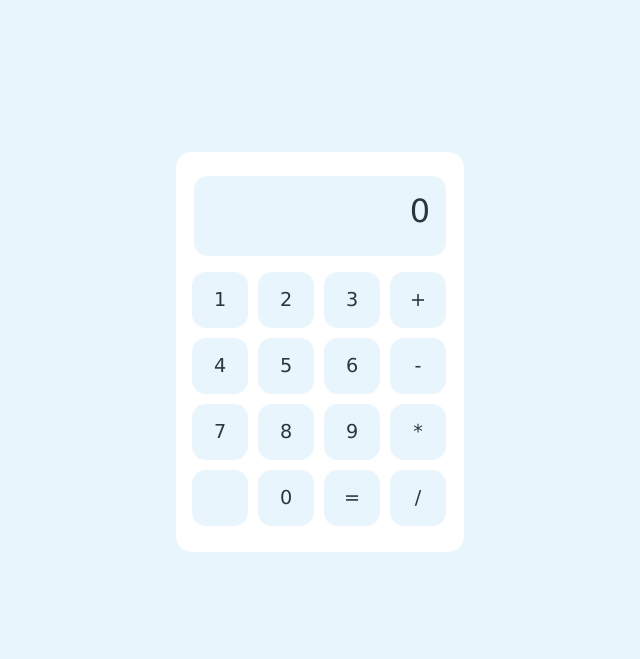
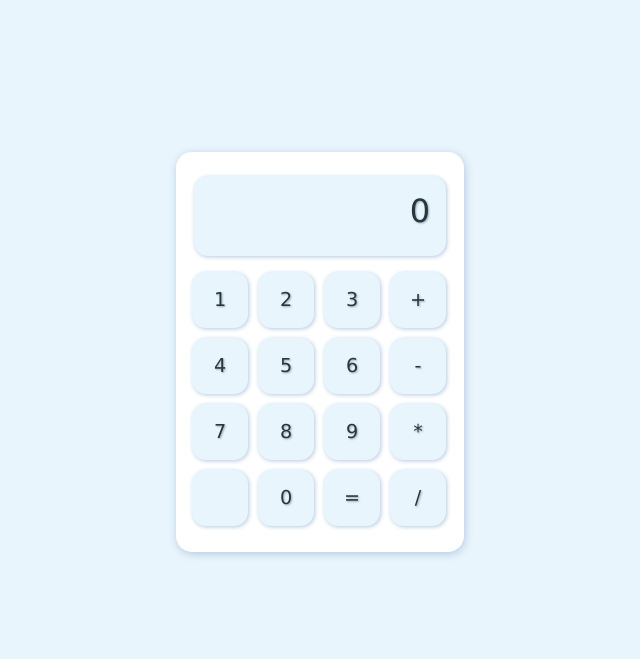
Before and after one commit to LWBeck/Grupo-de-estudos-AGES, a plain HTML site: page index.html in a window 1280 px wide. Shown: the whole page, without its empty margins (320-960 px from the left). Drawn offline with Linux system fonts and the light colour scheme.

Commit message:
Add files via upload

```diff
--- a/style.css
+++ b/style.css
@@ -20,6 +20,8 @@ body{
   padding-right: 16px;
 
   border-radius: 16px;
+
+  box-shadow: 1px 2px 8px  rgb(179, 201, 225);
 }
 
 
@@ -80,6 +82,8 @@ body{
 
   border-radius: 14px;
 
+  box-shadow: 1px 1px 4px  rgb(179, 201, 225);
+  text-shadow: 1px 1px 2px rgb(151, 169, 188);
 }
 
 button{
@@ -94,6 +98,9 @@ button{
 
   border-style: none;
   border-radius: 25%;
+
+  box-shadow: 1px 1px 4px  rgb(179, 201, 225);
+  text-shadow: 1px 1px 2px rgb(151, 169, 188);
 }
 
 button:active{
```
